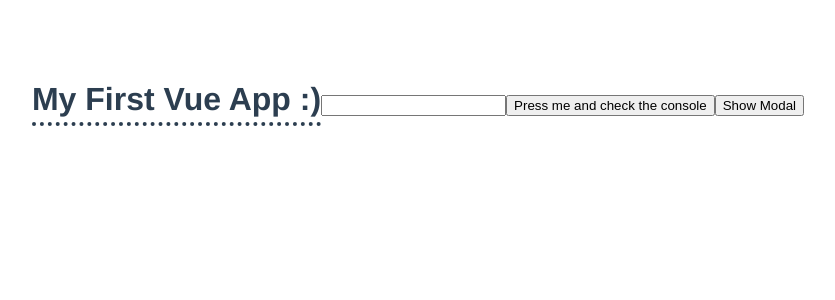
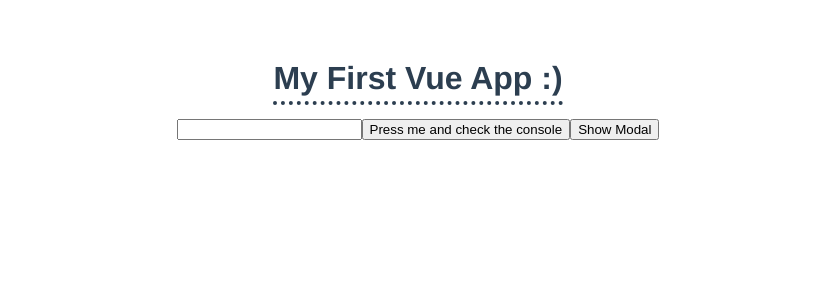
Before and after one commit to matherton/Vue3, a Vue app in the folder modal-project/: page / in a window 1280 px wide. Shown: the top 300 px of the page, without its empty margins (222-1057 px from the left). Built offline with nearby package versions, Linux system fonts and the light colour scheme.

Commit message:
added position styles to h1

```diff
--- a/modal-project/src/App.vue
+++ b/modal-project/src/App.vue
@@ -1,5 +1,6 @@
 <template>
   <h1>{{ title }}</h1>
+
   <input type="text" ref="name" />
   <button @click="handleClick">Press me and check the console</button>
   <div v-if="showModal">
@@ -46,7 +47,9 @@ export default {
 h1 {
   font-weight: bold;
   color: #2c3e50;
-  display: inline-block;
+  display: block;
+  max-width: fit-content;
+  margin: 0.85rem auto;
   padding-bottom: 0.25rem;
   border-bottom: 0.25rem dotted #2c3e50;
 }
```
